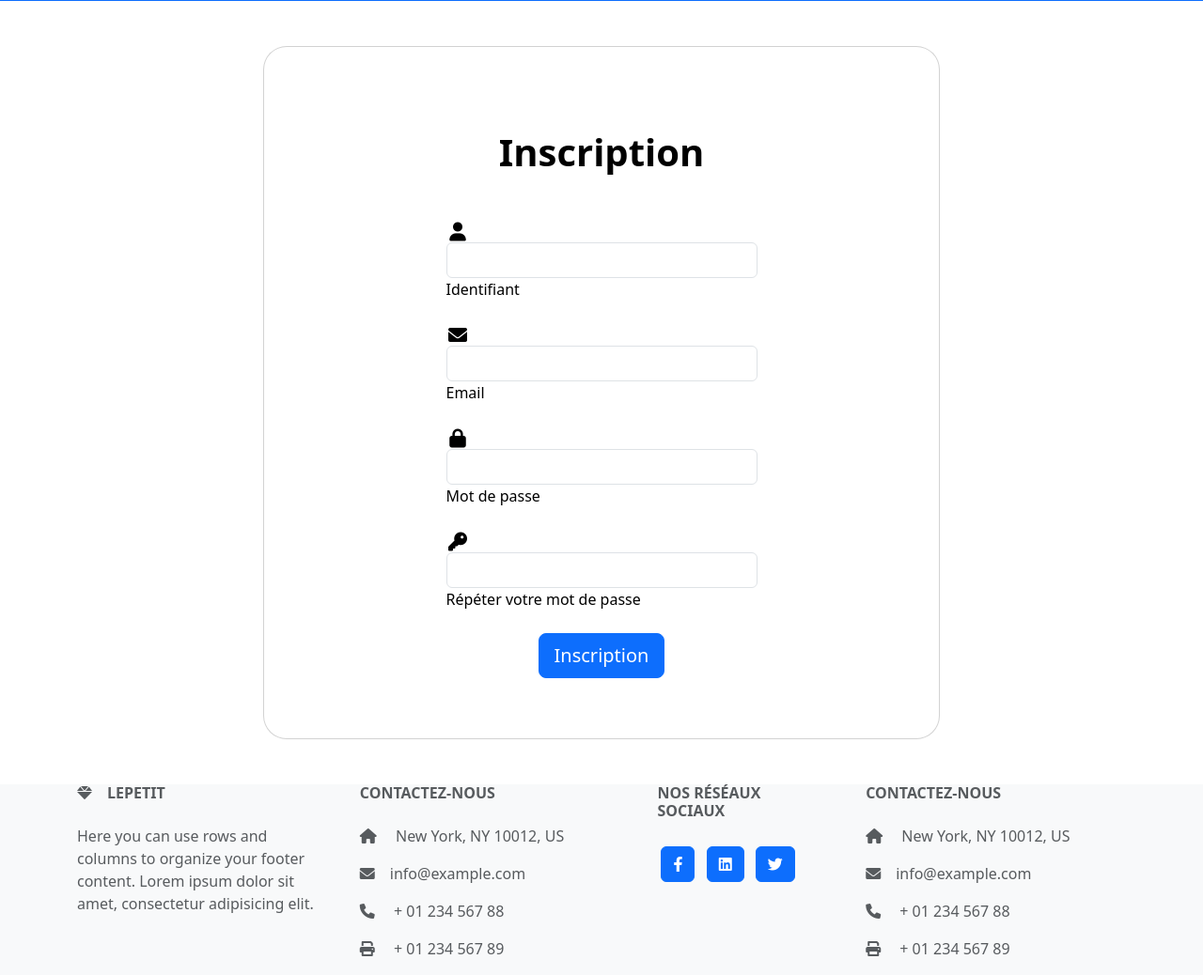
After one commit to DoubleRiichi/CUBE1CESI, a PHP site: page /inscription.php in a window 1280 px wide. The commit adds this page. Shown: the part 325-1363 px from the top of the page at 94% size. Run offline with PHP 8.4, Linux system fonts and the light colour scheme; some libraries are stand-ins or nearby versions.

Commit message:
add new pages and style

```diff
--- /dev/null
+++ b/Site/html/footer.php
@@ -0,0 +1,41 @@
+<?php
+
+?>
+
+<footer class="text-center text-lg-start bg-body-tertiary text-muted">
+        <section class="">
+            <div class="container text-md-start mt-5">
+                <div class="row mt-3">
+                    <div class="col-md-3 col-lg-4 col-xl-3">
+                        <h6 class="text-uppercase fw-bold mb-4">
+                        <i class="fas fa-gem me-3"></i>Lepetit
+                        </h6>
+                        <p>
+                        Here you can use rows and columns to organize your footer content. Lorem ipsum
+                        dolor sit amet, consectetur adipisicing elit.
+                        </p>
+                    </div>
+                    <div class="col-md-4 col-lg-3 col-xl-3 mx-auto mb-md-0 mb-4">
+                        <h6 class="text-uppercase fw-bold mb-4">Contactez-nous</h6>
+                        <p><i class="fas fa-home me-3"></i> New York, NY 10012, US</p>
+                        <p><i class="fas fa-envelope me-3"></i>info@example.com</p>
+                        <p><i class="fas fa-phone me-3"></i> + 01 234 567 88</p>
+                        <p><i class="fas fa-print me-3"></i> + 01 234 567 89</p>
+                    </div>
+                    <div class="col-md-3 col-lg-2 col-xl-2 mx-auto mb-4">
+                        <h6 class="text-uppercase fw-bold mb-4">Nos réséaux sociaux</h6>
+                        <a class="btn btn-primary btn-floating m-1" href="#" role="button"><i class="fab fa-facebook-f"></i></a>
+                        <a class="btn btn-primary btn-floating m-1" href="#" role="button"><i class="fab fa-linkedin"></i></a>
+                        <a class="btn btn-primary btn-floating m-1" href="#" role="button"><i class="fab fa-twitter"></i></a>
+                    </div>
+                    <div class="col-md-4 col-lg-3 col-xl-3 mx-auto mb-md-0 mb-4">
+                        <h6 class="text-uppercase fw-bold mb-4">Contactez-nous</h6>
+                        <p><i class="fas fa-home me-3"></i> New York, NY 10012, US</p>
+                        <p><i class="fas fa-envelope me-3"></i>info@example.com</p>
+                        <p><i class="fas fa-phone me-3"></i> + 01 234 567 88</p>
+                        <p><i class="fas fa-print me-3"></i> + 01 234 567 89</p>
+                    </div>
+                </div>
+            </div>
+        </section>
+    </footer>
--- /dev/null
+++ b/Site/html/header.php
@@ -0,0 +1,50 @@
+<?php
+
+?>
+<!DOCTYPE html>
+<html lang="fr">
+<head>
+    <meta charset="UTF-8">
+    <meta name="viewport" content="width=device-width, initial-scale=1.0">
+    <title>MeteoCube 🌤️</title>
+    <link href="https://cdn.jsdelivr.net/npm/bootswatch@5.3.2/dist/cosmo/bootstrap.min.css" rel="stylesheet">
+    <link href="https://cdn.jsdelivr.net/npm/bootstrap@5.3.2/dist/css/bootstrap.min.css" rel="stylesheet" integrity="sha384-T3c6CoIi6uLrA9TneNEoa7RxnatzjcDSCmG1MXxSR1GAsXEV/Dwwykc2MPK8M2HN" crossorigin="anonymous">
+    <link rel="stylesheet" href="/css/bootstrap.min.css">
+    <link rel="stylesheet" href="/css/style.css">
+    <link rel="stylesheet" href="https://cdnjs.cloudflare.com/ajax/libs/font-awesome/6.0.0/css/all.min.css">
+    <link rel="stylesheet" href="https://unpkg.com/leaflet/dist/leaflet.css" />
+    <script src="/js/jquery-3.6.0.min.js"></script>
+    <script src="/js/popper.min.js"></script>
+    <script src="/js/bootstrap.min.js"></script>
+    <script src="https://cdn.jsdelivr.net/npm/bootstrap@5.3.2/dist/js/bootstrap.bundle.min.js" integrity="sha384-C6RzsynM9kWDrMNeT87bh95OGNyZPhcTNXj1NW7RuBCsyN/o0jlpcV8Qyq46cDfL" crossorigin="anonymous"></script>
+    <script src="https://unpkg.com/leaflet/dist/leaflet.js"></script>
+    <script src="/js/script.js"></script>
+</head>
+
+<body>
+    <header>
+        <nav class="navbar navbar-expand-lg bg-primary" data-bs-theme="dark">
+                <div class="container-fluid">
+                <a class="navbar-brand" href="index.php">
+                    <img src="/img/meteocube_logo.png" alt="logo site"/></a>
+                <button class="navbar-toggler" type="button" data-bs-toggle="collapse" data-bs-target="#navbarColor01" aria-controls="navbarColor01" aria-expanded="false" aria-label="Toggle navigation">
+                    <span class="navbar-toggler-icon"></span>
+                </button>
+                <div class="collapse navbar-collapse" id="navbarColor01">
+                    <ul class="navbar-nav m-auto">
+                    <li class="nav-item">
+                        <a class="nav-link active" href="index.php">Accueil
+                        <span class="visually-hidden">(current)</span>
+                        </a>
+                    </li>
+                    <li class="nav-item">
+                        <a class="nav-link" href="connexion.php">Se connecter</a>
+                    </li>
+                    <li class="nav-item">
+                        <a class="nav-link" href="inscription.php">Créer un compte</a>
+                    </li>
+                    </ul>
+                </div>
+                </div>
+        </nav>
+    </header>
--- /dev/null
+++ b/Site/html/inscription.php
@@ -0,0 +1,66 @@
+<?php include 'header.php'?>
+
+<div class="container">
+<section>
+    <div class="container my-5">
+        <div class="row d-flex justify-content-center align-items-center">
+            <div class="col-lg-12 col-xl-8">
+                <div class="card text-black" style="border-radius: 25px;">
+                    <div class="card-body my-5">
+                        <div class="row justify-content-center">
+                            <div class="col-md-10 col-lg-8 col-xl-6 order-2 order-lg-1">
+
+                                <p class="text-center h1 fw-bold mb-5 mx-1 mx-md-4 mt-4">Inscription</p>
+
+                                <form method="post" action="index.php" class="register-form">
+
+                                    <div>
+                                        <i class="fas fa-user fa-lg me-3 fa-fw"></i>
+                                        <div class="mb-3">
+                                            <input type="text" id="form3Example1c" class="form-control" />
+                                            <label class="form-label" for="form3Example1c">Identifiant</label>
+                                        </div>
+                                    </div>
+
+                                    <div>
+                                        <i class="fas fa-envelope fa-lg me-3 fa-fw"></i>
+                                        <div class="mb-3">
+                                            <input type="email" class="form-control" />
+                                            <label class="form-label">Email</label>
+                                        </div>
+                                    </div>
+
+                                    <div>
+                                        <i class="fas fa-lock fa-lg me-3 fa-fw"></i>
+                                        <div class="mb-3">
+                                            <input type="password" id="form3Example4c" class="form-control" />
+                                            <label class="form-label" for="form3Example4c">Mot de passe</label>
+                                        </div>
+                                    </div>
+
+                                    <div>
+                                        <i class="fas fa-key fa-lg me-3 fa-fw"></i>
+                                        <div>
+                                            <input type="password" id="form3Example4cd" class="form-control" />
+                                            <label class="form-label" for="form3Example4cd">Répéter votre mot de passe</label>
+                                        </div>
+                                    </div>
+
+                                    <div class="d-flex justify-content-center">
+                                        <button type="button" class="btn btn-primary btn-lg mt-3">Inscription</button>
+                                    </div>
+                                </form>
+
+                            </div>
+                        </div>
+                    </div>
+                </div>
+            </div>
+        </div>
+    </div>
+</section>
+
+
+</div>
+
+<?php include 'footer.php'?>
--- /dev/null
+++ b/Site/script/script.js
@@ -0,0 +1,4 @@
+function sayHello() {
+    console.log("Hello!");
+}
+sayHello();
```
Also changed, not shown: Site/css/style.css (added, +125 -0 lines), Site/html/connexion.php (added, +16 -0 lines), Site/html/helloworld.php (+26 -0 lines), Site/html/index.php (+7 -3 lines), Site/html/main.php (added, +10 -0 lines), Site/img/meteocube_logo.png (added), Site/img/weather.jpg (added).
